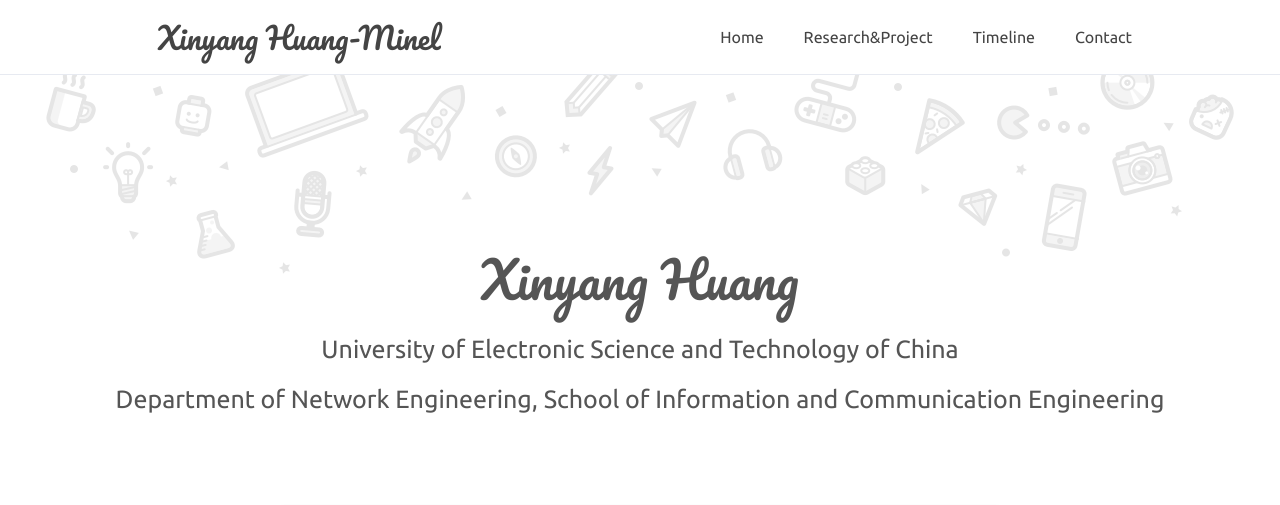
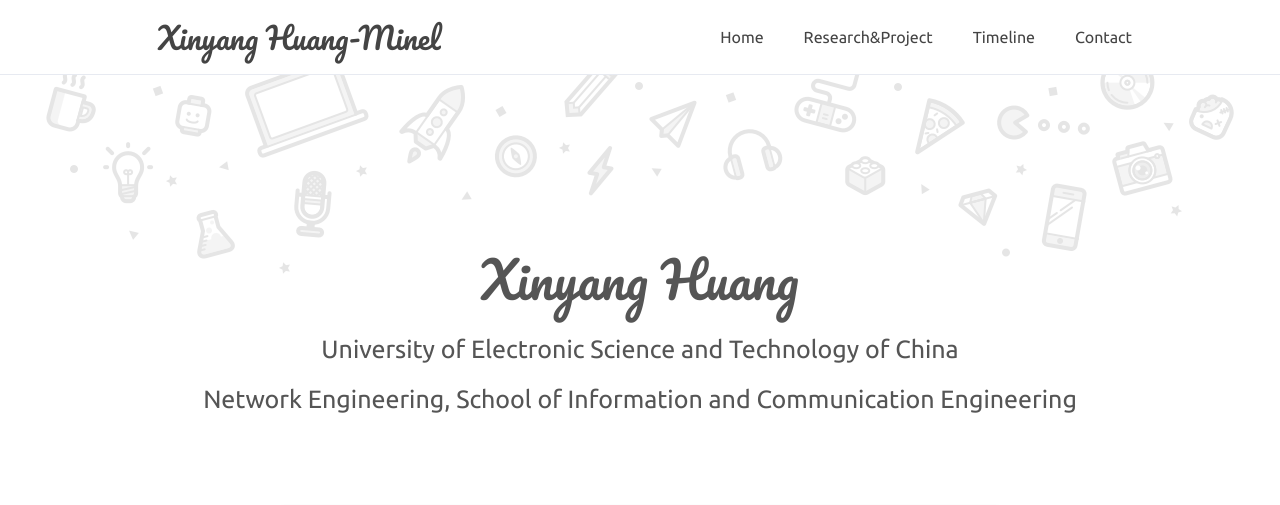
Before and after one commit to Huangxy-Minel/Huangxy-Minel.github.io, a Jekyll site: the page built from index.html, in a window 1280 px wide. Shown: the top 505 px of the page. Built offline with Jekyll 4.4.1, drawn with Linux system fonts in a browser that asks for light colours; comment, search, counter and statistics services are not loaded.

Commit message:
blogv4.5

```diff
--- a/index.html
+++ b/index.html
@@ -3,7 +3,7 @@
 title: Welcome to Minel's blog
 page-title: Xinyang Huang
 home-title: University of Electronic Science and Technology of China
-description: Department of Network Engineering, School of Information and Communication Engineering
+description: Network Engineering, School of Information and Communication Engineering
 ---
 
 {% include header.html %}
```
Also changed, not shown: _posts/2020-03-04-Multi-mode-Intelligent-Sensing-Terminal-Autonomous-Collaboration-Technology.md (+1 -1 lines).
